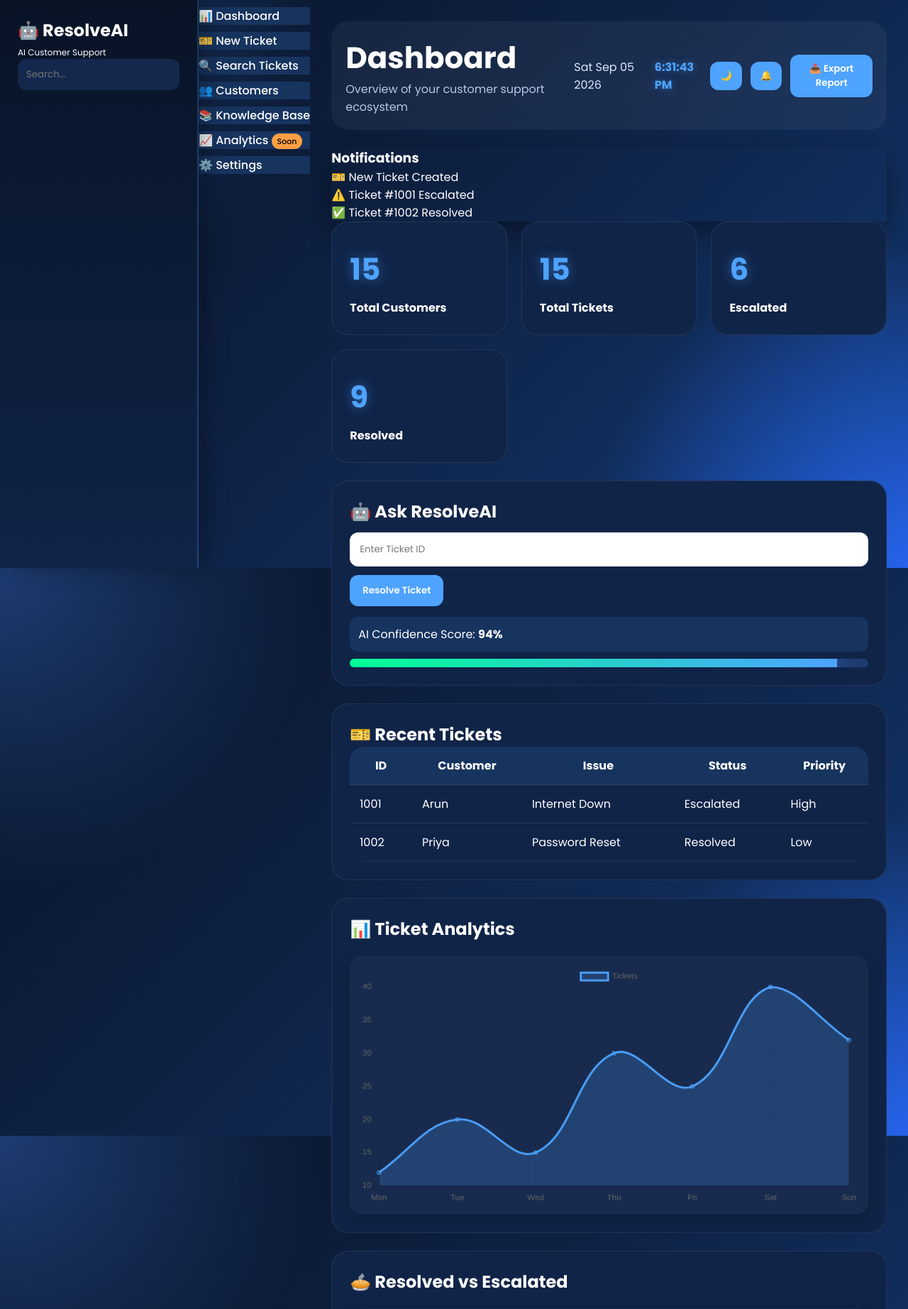
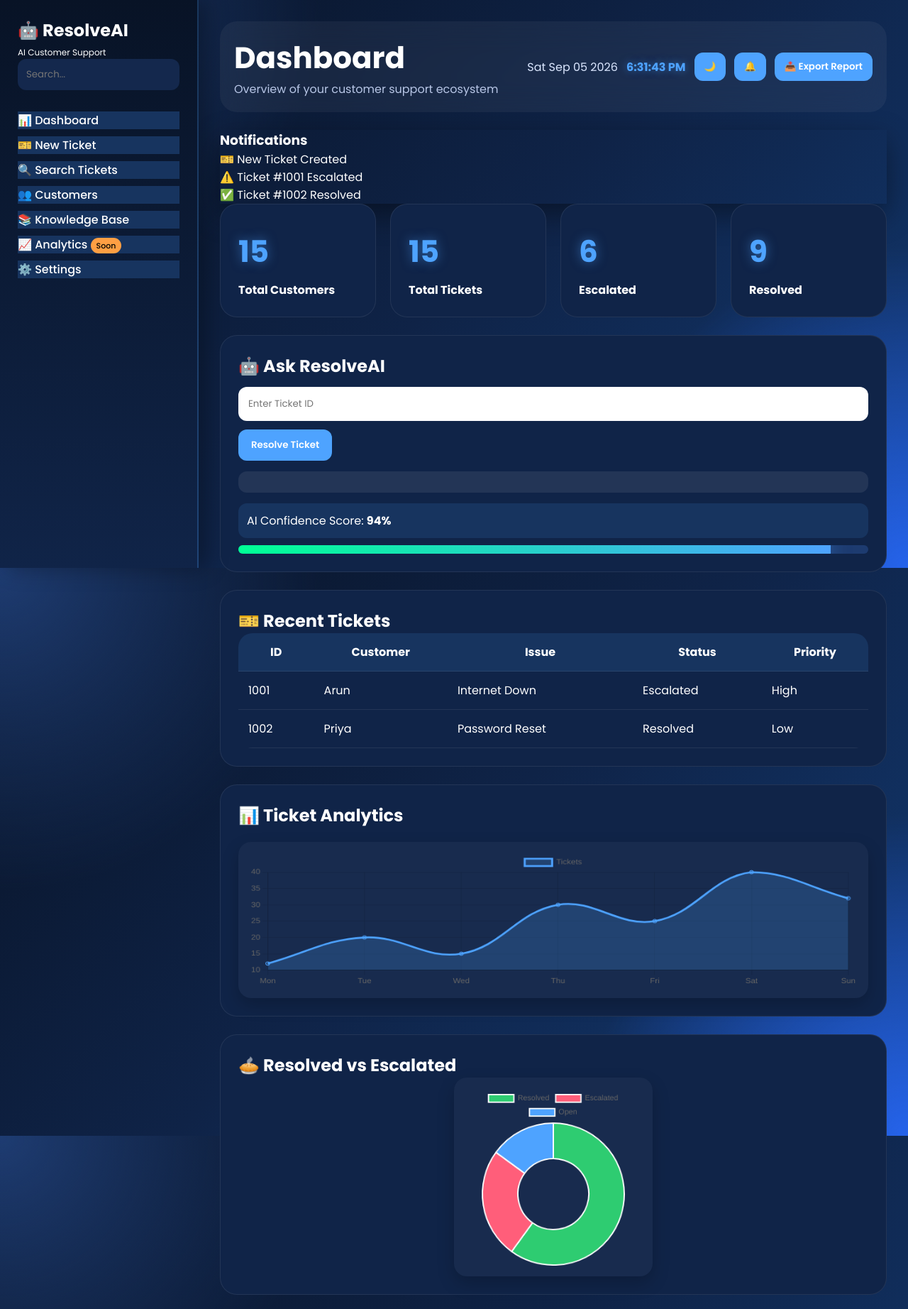
Before and after one commit to dineshkumar-S11/resolveai-customer-support-assistant, a FastAPI app: page / in a window 1280 px wide. Shown: the top 1844 px of the page at 71% size. Run offline with FastAPI, Linux system fonts and the light colour scheme.

Commit message:
Final Dashboard Update

```diff
--- a/static/script.js
+++ b/static/script.js
@@ -410,30 +410,60 @@
 // Resolve Ticket Demo
 // ===============================
 
+const tickets = {
+ "1001": {customer:"Arun", issue:"Internet Down", status:"Escalated", solution:"Check router and ISP outage status.", confidence:"94%"},
+ "1002": {customer:"Priya", issue:"Password Reset", status:"Resolved", solution:"Password reset completed successfully.", confidence:"98%"},
+ "1003": {customer:"Rahul", issue:"Billing Query", status:"In Progress", solution:"Verify billing records.", confidence:"91%"},
+ "1004": {customer:"Karthik", issue:"Slow Internet", status:"Resolved", solution:"Optimized network settings.", confidence:"93%"},
+ "1005": {customer:"Divya", issue:"Account Locked", status:"Resolved", solution:"Unlocked account successfully.", confidence:"97%"},
+ "1006": {customer:"Vignesh", issue:"Payment Failed", status:"In Progress", solution:"Checking payment gateway logs.", confidence:"89%"},
+ "1007": {customer:"Meena", issue:"Service Outage", status:"Escalated", solution:"Forwarded to infrastructure team.", confidence:"95%"},
+ "1008": {customer:"Suresh", issue:"Mobile App Crash", status:"Resolved", solution:"Updated app and cleared cache.", confidence:"92%"},
+ "1009": {customer:"Anitha", issue:"Email Not Received", status:"Resolved", solution:"Verification email resent.", confidence:"96%"},
+ "1010": {customer:"Praveen", issue:"Login Error", status:"In Progress", solution:"Investigating authentication service.", confidence:"90%"},
+ "1011": {customer:"Harini", issue:"Subscription Issue", status:"Resolved", solution:"Subscription renewed.", confidence:"97%"},
+ "1012": {customer:"Lokesh", issue:"VPN Connection Failed", status:"Escalated", solution:"Assigned to network security team.", confidence:"94%"},
+ "1013": {customer:"Nisha", issue:"Profile Update Error", status:"Resolved", solution:"Database sync completed.", confidence:"95%"},
+ "1014": {customer:"Ajay", issue:"Server Timeout", status:"Escalated", solution:"Server performance under review.", confidence:"92%"},
+ "1015": {customer:"Keerthana", issue:"Refund Request", status:"In Progress", solution:"Refund approval in process.", confidence:"91%"}
+};
+
 function checkTicket() {
 
-    const ticket =
-        document.getElementById("ticketInput");
-
-    const result =
-        document.getElementById("result");
+    const ticket = document.getElementById("ticketInput");
+    const result = document.getElementById("result");
 
     if (!ticket || !result) return;
 
-    if (ticket.value === "") {
+    const id = ticket.value.trim();
 
-        result.innerHTML =
-            "❌ Enter Ticket ID";
-
+    if (id === "") {
+        result.innerHTML = "❌ Enter Ticket ID";
         return;
     }
 
-    result.innerHTML =
-        "✅ AI Resolution Generated for Ticket #" +
-        ticket.value;
+    if (tickets[id]) {
 
-    showToast(
-        "🤖 Ticket Processed"
-    );
+        const t = tickets[id];
 
+        result.innerHTML = `
+            <h3>🎫 Ticket #${id}</h3>
+            <p><b>Customer:</b> ${t.customer}</p>
+            <p><b>Issue:</b> ${t.issue}</p>
+            <p><b>Status:</b> ${t.status}</p>
+            <p><b>AI Solution:</b> ${t.solution}</p>
+            <p><b>Confidence:</b> ${t.confidence}</p>
+        `;
+
+        showToast("🤖 Ticket Processed");
+
+    } else {
+
+        result.innerHTML = `
+            <p style="color:red;">
+                ❌ Ticket Not Found
+            </p>
+        `;
+
+    }
 }
--- a/static/style.css
+++ b/static/style.css
@@ -691,6 +691,17 @@
 .space-398{margin:398px;}
 .space-399{margin:399px;}
 .space-400{margin:400px;}
+#ticketChart{
+    width:100% !important;
+    max-height:220px;
+}
+
+#pieChart{
+    width:280px !important;
+    height:280px !important;
+    margin:auto;
+    display:block;
+}
 *{
 font-family:'Poppins',sans-serif;
 }
@@ -987,3 +998,10 @@
         transform:translateY(0);
     }
 }
+#result{
+    margin-top:15px;
+    padding:15px;
+    background:rgba(255,255,255,.08);
+    border-radius:12px;
+    line-height:1.8;
+}
--- a/templates/index.html
+++ b/templates/index.html
@@ -20,7 +20,7 @@
 
  <div class="search-box">
     <input id="searchInput" type="text" placeholder="Search...">
-</div>
+
     </div>
 
     <ul class="menu">
```
